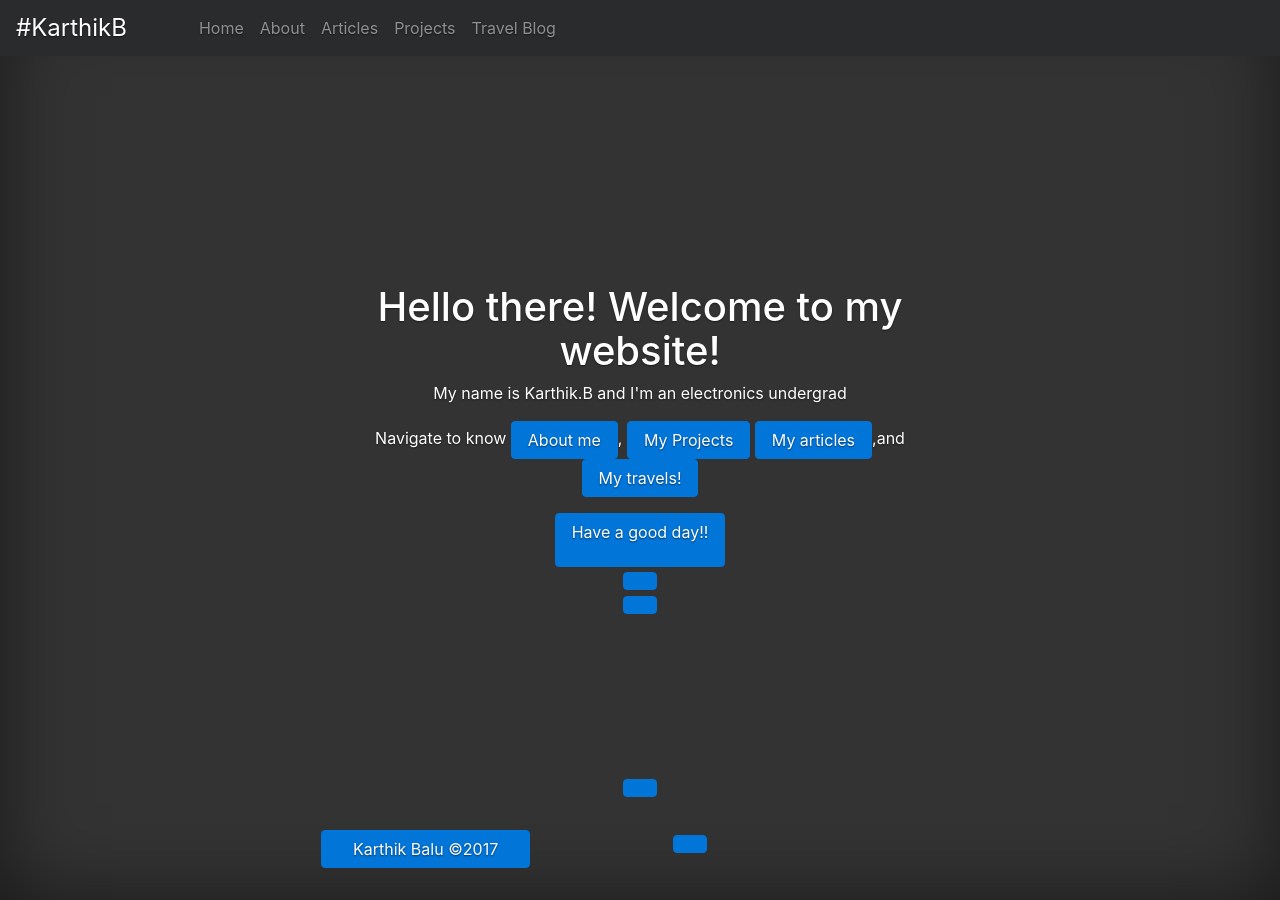
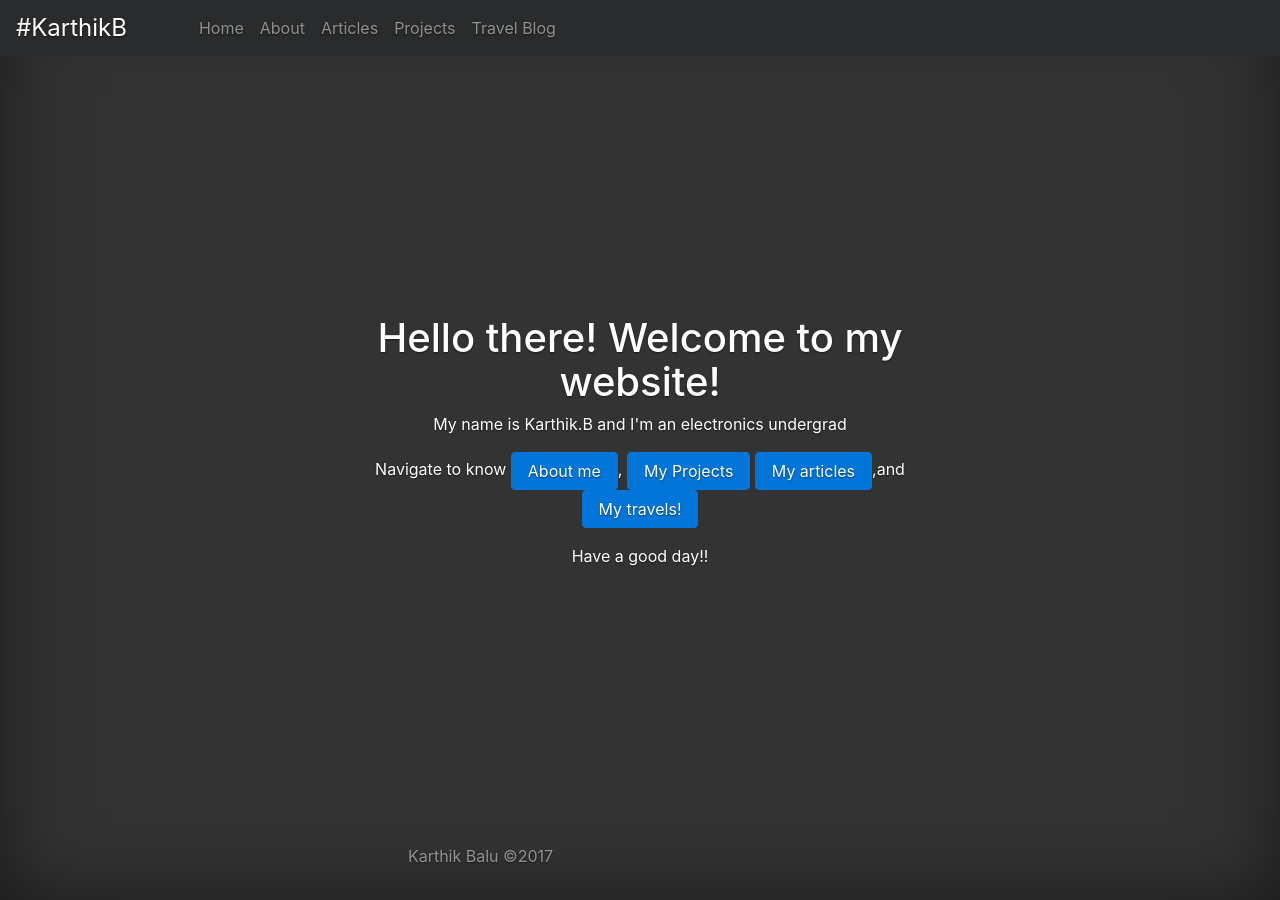
Before and after one commit to karthik-balu/karthik-balu.github.io, a Jekyll site: the page built from index.html, in a window 1280 px wide. Built offline with Jekyll 4.4.1, drawn with Linux system fonts in a browser that asks for light colours.

```diff
--- a/about/index.html
+++ b/about/index.html
@@ -23,4 +23,4 @@ My dedication and discipline are my key qualities as is my persistence. I am a t
 </p>
 
 <h3>Looking forward to life! <br />
-Download my resume by clicking<a href="/static/resume.pdf">here</a></h3>
+Download my resume by clicking &nbsp;<a href="/static/resume.pdf">here</a></h3>
--- a/index.html
+++ b/index.html
@@ -8,6 +8,6 @@ title: "#KarthikB"
 	<p>Navigate to know <a class="btn btn-primary" role="button" href="/about/"> About me</a>,
 	<a class="btn btn-primary" role="button" href="/projects">My Projects</a>
 	<a class="btn btn-primary" role="button" href="/articles/"> My articles</a>,and
-	<a class="btn btn-primary" role="button" href="/travel/">My travels! </p>
+	<a class="btn btn-primary" role="button" href="/travel/">My travels! </a></p>
 	<p>Have a good day!!</p>
 </div>
```
